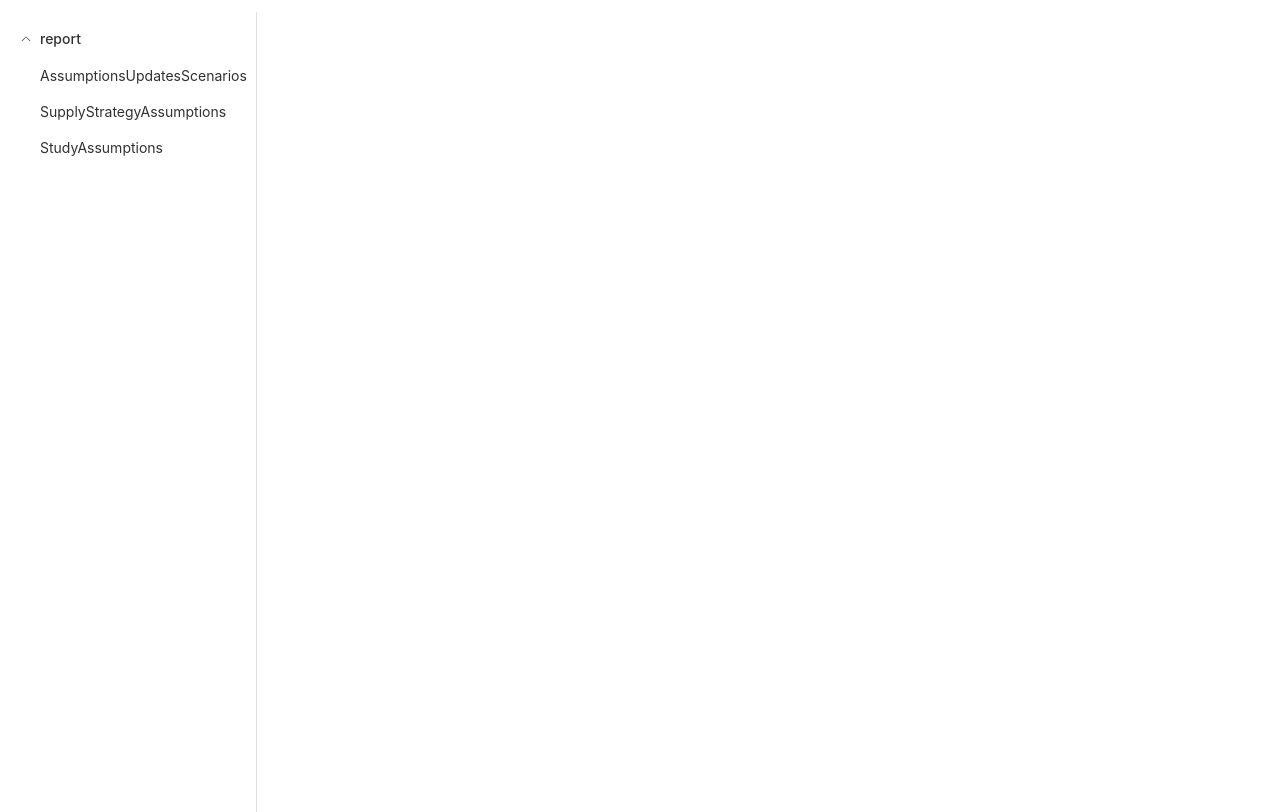
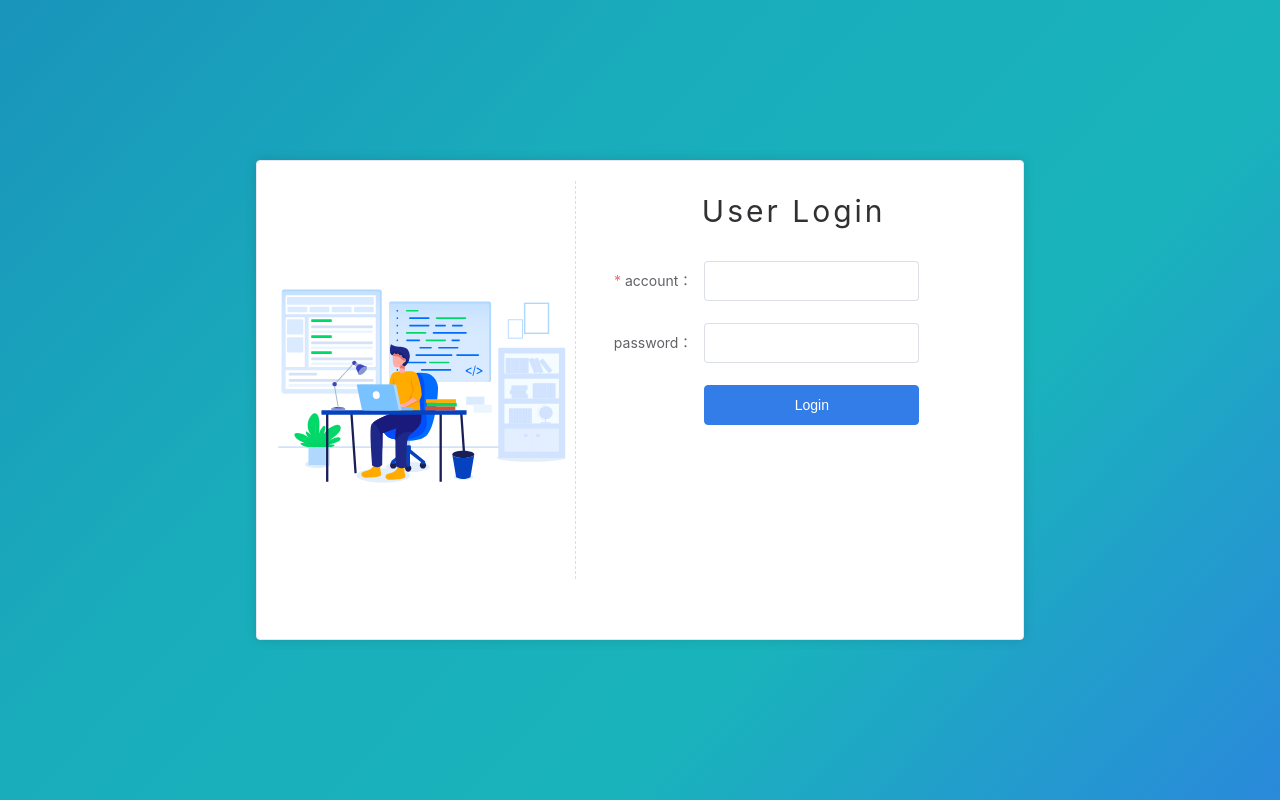
Before and after one commit to welcl/hs-project, a Vue app: page /login in a window 1280 px wide. Built offline with nearby package versions, Linux system fonts and the light colour scheme.

Commit message:
feat: 增加登录页面

```diff
--- a/src/App.vue
+++ b/src/App.vue
@@ -1,6 +1,5 @@
 <script setup lang="ts">
-import Layout from '@/components/Layout.vue';
 </script>
 <template>
-  <Layout />
+   <router-view />
 </template>
--- a/src/assets/main.css
+++ b/src/assets/main.css
@@ -4,8 +4,9 @@
   width: 100vw;
   height: 100vh;
   font-weight: normal;
-  padding: 12px;
+  padding: 0px;
   background: #fff;
+  box-sizing: border-box;
 }
 
 a,
--- a/src/router/index.ts
+++ b/src/router/index.ts
@@ -1,27 +1,41 @@
 import { createRouter, createWebHistory } from 'vue-router';
+import Layout from '@/components/Layout.vue';
 
 const router = createRouter({
   history: createWebHistory(import.meta.env.BASE_URL),
   routes: [
     {
       path: '/',
-      redirect: '/report/assumptions-updates-scenarios'
+      redirect: '/login'
     },
+    {
+      path: '/login',
+      name: 'Login',
+      component: () => import('../views/login/index.vue')
+    },
+    {
+      path: '/report',
+      name: 'Report',
+      component: Layout,
+      children:[
         {
           path: '/report/assumptions-updates-scenarios',
           name: 'AssumptionsUpdatesScenarios',
           component: () => import('../views/report/AssumptionsUpdatesScenarios.vue')
         },
         {
+          path: '/report/supply-strategy-assumptions',
+          name: 'SupplyStrategyAssumption',
+          component: () => import('../views/report/SupplyStrategyAssumptions.vue')
+        },
+        {
           path: '/report/study-assumptions',
           name: 'studyAssumptions',
           component: () => import('../views/report/StudyAssumptions.vue')
         },
-    {
-      path: '/report/supply-strategy-assumptions',
-      name: 'SupplyStrategyAssumption',
-      component: () => import('../views/report/SupplyStrategyAssumptions.vue')
+    ]
   }
+
   ]
 });
 
--- /dev/null
+++ b/src/views/login/index.vue
@@ -0,0 +1,258 @@
+<template>
+  <div class="loginPage">
+      <el-card class="loginPanel">
+          <div class="loginPanelInner">
+              <div class="logo">
+                  <!-- <img src="../../assets/images/logo.png"> -->
+              </div>
+              <el-divider direction="vertical" border-style="dashed" class="split" />
+              <div class="loginForm">
+                  <div class="systemName"> User Login </div>
+                  <el-form ref="formRef" size="large" :model="loginForm" status-icon :rules="rules"
+                      label-width="120px" class="form">
+                      <el-form-item label="account：" prop="account">
+                          <el-input v-model="loginForm.account"  autocomplete="off"
+                              suffix-icon="UserFilled" />
+                      </el-form-item>
+                      <el-form-item label="password：" prop="password">
+                          <el-input v-model="loginForm.password"  type="password"
+                              autocomplete="off" suffix-icon="Lock" />
+                      </el-form-item>
+                      <!-- <el-form-item label="captcha：" prop="captcha">
+                          <div style="display: flex;width: 100%;">
+                              <div style="flex:1">
+                                  <el-input v-model.number="loginForm.captcha" />
+                              </div>
+                              <div class="captchaSrc">
+                                  <img :src="captchaSrc" @click="changecaptchaSrc">
+                              </div>
+                          </div>
+                      </el-form-item> -->
+                      <!-- <div class="registerBtn">
+                          <el-link type="primary" href="/register" :underline="false">
+                              去账户？点击注册 </el-link>
+                      </div> -->
+                      <el-form-item>
+                          <el-button type="primary" @click="submitForm(formRef)" class="loginBtn">
+                              Login </el-button>
+                      </el-form-item>
+                  </el-form>
+              </div>
+          </div>
+      </el-card>
+  </div>
+</template>
+
+<script setup lang="ts">
+import {
+  reactive,
+  ref,
+} from 'vue';
+
+import type {
+  AxiosError,
+  AxiosResponse,
+} from 'axios';
+import type {
+  FormInstance,
+  FormRules,
+} from 'element-plus';
+import {
+  ElLoading,
+  ElMessage,
+} from 'element-plus';
+import { useRouter } from 'vue-router';
+
+// import { useLoginStore } from '@/stores/login';
+// import api from '@/utils/api';
+
+//登陆状态存储
+// const loginStore = useLoginStore();
+//路由状态
+const router = useRouter();
+
+/**
+ * 1.写登陆的界面组件实现
+ *
+ * 2.界面逻辑实现
+ *
+ * 3.登陆状态检测
+ *
+ */
+//登陆表单数据
+const loginForm = reactive({
+    account: '',
+    password: '',
+    captcha: ''
+})
+//校验规则
+const rules = reactive<FormRules<typeof loginForm>>({
+    account: [{ required: true, message: 'Please Enter Account', trigger: 'blur' }],
+    password: [{
+        validator: (rule: any, value: any, callback: any) => {
+            if (value === '') {
+                callback(new Error('Password Not Empty'))
+            } else if (loginForm.password.length < 6) {
+                callback(new Error("Please Enter Password"))
+            } else {
+                callback()
+            }
+        }, trigger: 'blur'
+    }],
+    // captcha: [{ required: true, message: 'Please Enter The Verification Code', trigger: 'blur' }],
+})
+//form表单的实例
+const formRef = ref<FormInstance>()
+/**
+ * 提交
+ */
+const submitForm = (formEl: FormInstance | undefined) => {
+    if (!formEl) return;
+    formEl.validate((isValid: boolean) => {
+        if (!isValid) {
+            return;
+        }
+        //显示加载动画
+        const loading = ElLoading.service({
+            lock: true,
+            text: '正在登陆',
+            background: 'rgba(0, 0, 0, 0.7)',
+        });
+        //请求接口，进行登陆
+        loading.close();
+        // api.post('/api/login', loginForm).then((response: AxiosResponse<any>) => {
+        //     if (response.status != 200 || !response.data || response.data.code != 200) {
+        //         if (response.data) {
+        //             ElMessage.error('登陆失败:' + response.data.msg)
+        //         } else {
+        //             ElMessage.error('登陆失败!')
+        //         }
+        //         return;
+        //     }
+        //     let token = response.headers.authorization;
+        //     //存储token，后续使用
+        //     loginStore.authorization = token;
+        //     router.push('/index');
+        // }).catch((error: AxiosError<any>) => {
+        //     if (error.response && error.response.data) {
+        //         ElMessage.error(error.response.data.msg)
+        //         return;
+        //     }
+        //     ElMessage.error('操作异常：' + error.message)
+        // }).finally(() => {
+        //     loading.close();
+        // });
+    })
+}
+// 验证码路径
+const captchaSrc = ref('/api/login/captcha');
+/**
+ * 刷新验证码
+ */
+const changecaptchaSrc = () => {
+    captchaSrc.value = '/api/login/captcha?t_=' + new Date().getTime();
+}
+</script>
+
+<style scoped>
+.loginPage {
+    width: 100%;
+    height: 100%;
+    display: flex;
+    justify-items: center;
+    justify-content: center;
+    align-items: center;
+    background: linear-gradient(133deg, #1994bb, #19acbb, #19b4bb, #2a89db);
+}
+
+.loginPage .loginPanel {
+    width: 60%;
+    height: 60%;
+    min-width: 600px;
+    max-width: 1000px;
+    min-height: 400px;
+    max-height: 500px;
+    margin: 0 auto;
+}
+
+.loginPage .loginPanel>>>.el-card__body {
+    width: 100%;
+    height: 100%;
+}
+
+.loginPage .loginPanel .loginPanelInner {
+    width: 100%;
+    height: 100%;
+    display: flex;
+}
+
+.loginPage .loginPanel .loginPanelInner .logo {
+    width: 40%;
+    text-align: center;
+    display: flex;
+    justify-items: center;
+    justify-content: center;
+    align-items: center;
+    background-image: url(@/assets/login_picture.svg);
+    background-repeat: no-repeat;
+    background-position: center 60px;
+    background-size:contain;
+
+
+}
+
+.loginPage .loginPanel .loginPanelInner .logo img {
+    width: 50%;
+}
+
+.loginPage .loginPanel .loginPanelInner .split {
+    height: calc(100% - 40px);
+}
+
+.loginPage .loginPanel .loginPanelInner .loginForm {
+    flex: 1;
+}
+
+.loginPage .loginPanel .loginPanelInner .loginForm .systemName {
+    text-align: center;
+    font-size: 30px;
+    line-height: 60px;
+    letter-spacing: 3px;
+    margin-bottom: 20px;
+}
+
+.loginPage .loginPanel .loginPanelInner .loginForm .form {
+    width: 80%
+}
+
+.loginPage .loginPanel .loginPanelInner .loginForm .form .loginBtn {
+    width: 100%;
+}
+
+.loginPage .loginPanel .loginPanelInner .loginForm .form .captchaSrc {
+    width: 100px;
+    height: 100%;
+    padding-left: 10px;
+}
+
+.loginPage .loginPanel .loginPanelInner .loginForm .form .captchaSrc img {
+    width: 100px;
+    height: 100%;
+    cursor: pointer;
+}
+
+.loginPage .loginPanel .loginPanelInner .loginForm .form .registerBtn {
+    text-align: right;
+    line-height: 40px;
+    margin-bottom: 5px;
+}
+
+.footer {
+    position: fixed;
+    bottom: 0px;
+    line-height: 40px;
+    text-align: center;
+    font-size: 14px;
+    color: #fff;
+}
+</style>
--- a/tsconfig.json
+++ b/tsconfig.json
@@ -3,7 +3,7 @@
     "target": "esnext",
     "module": "esnext",
     "moduleResolution": "node",
-    "strict": true,
+    "strict": false,
     "jsx": "preserve",
     "sourceMap": true,
     "resolveJsonModule": true,
--- a/vite.config.ts
+++ b/vite.config.ts
@@ -16,5 +16,6 @@ export default defineConfig({
     alias: {
       '@': fileURLToPath(new URL('./src', import.meta.url))
     }
-  }
+  },
+
 })
```
Also changed, not shown: src/assets/login_picture.svg (added). Lines whose indentation alone changed are shown as unchanged.
